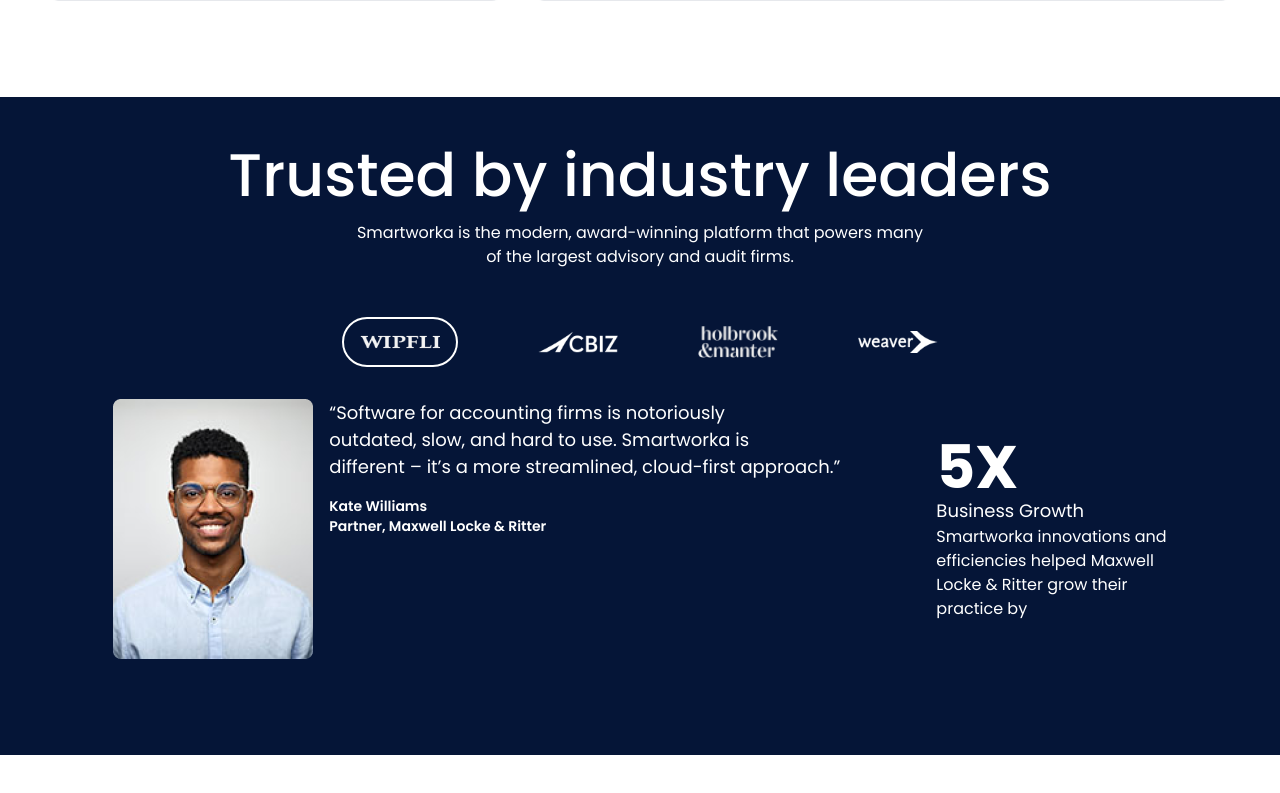
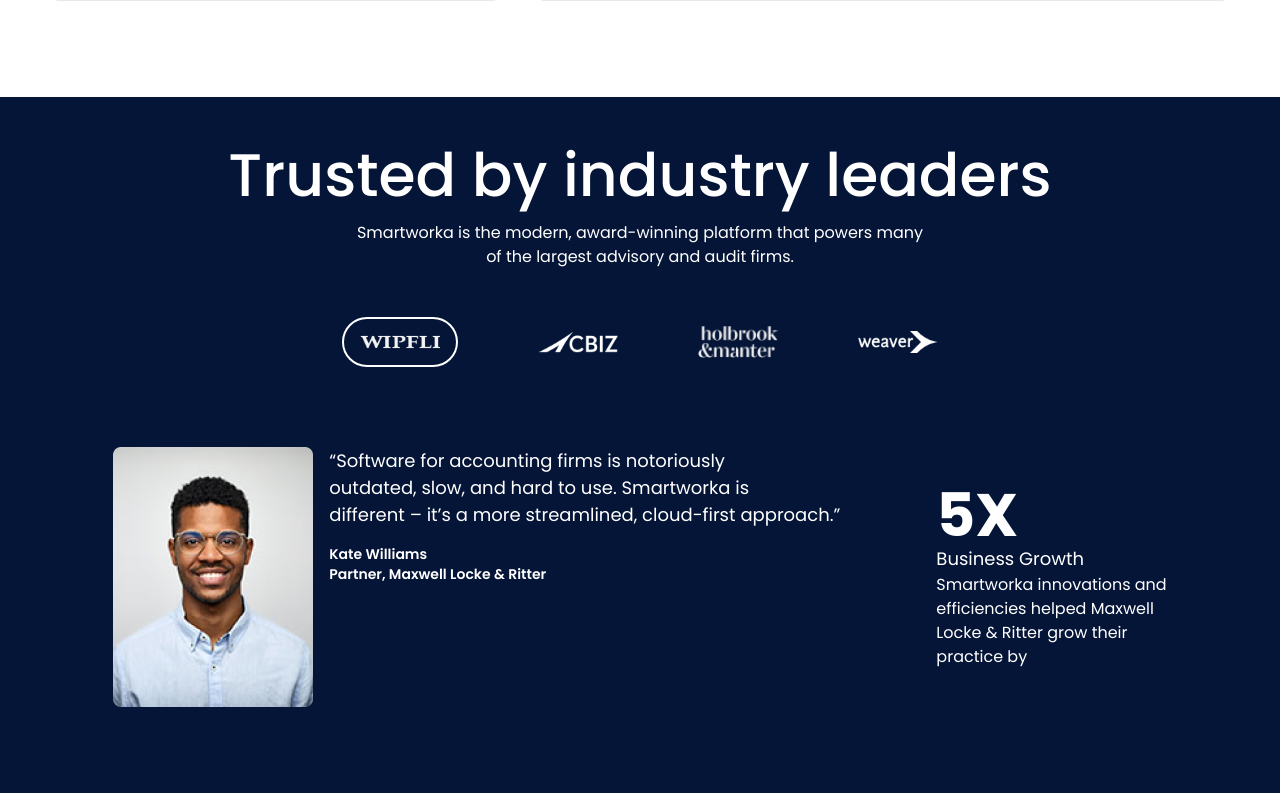
Before and after one commit to Certainfy/smartworka, a Next.js app: page / in a window 1280 px wide. Shown: the part 4036-4829 px from the top of the page. Before the commit the page ends 4791 px from the top, so only its background shows below. Built offline with nearby package versions, Linux system fonts and the light colour scheme.

Commit message:
WIP:fix new design🚧

```diff
--- a/src/app/page.tsx
+++ b/src/app/page.tsx
@@ -387,7 +387,7 @@
                 </button>
               ))}
             </div>
-            <div>{tabs[activeTab].content}</div>
+            <div className="pt-12">{tabs[activeTab].content}</div>
           </section>
         </section>
       </main>
```
